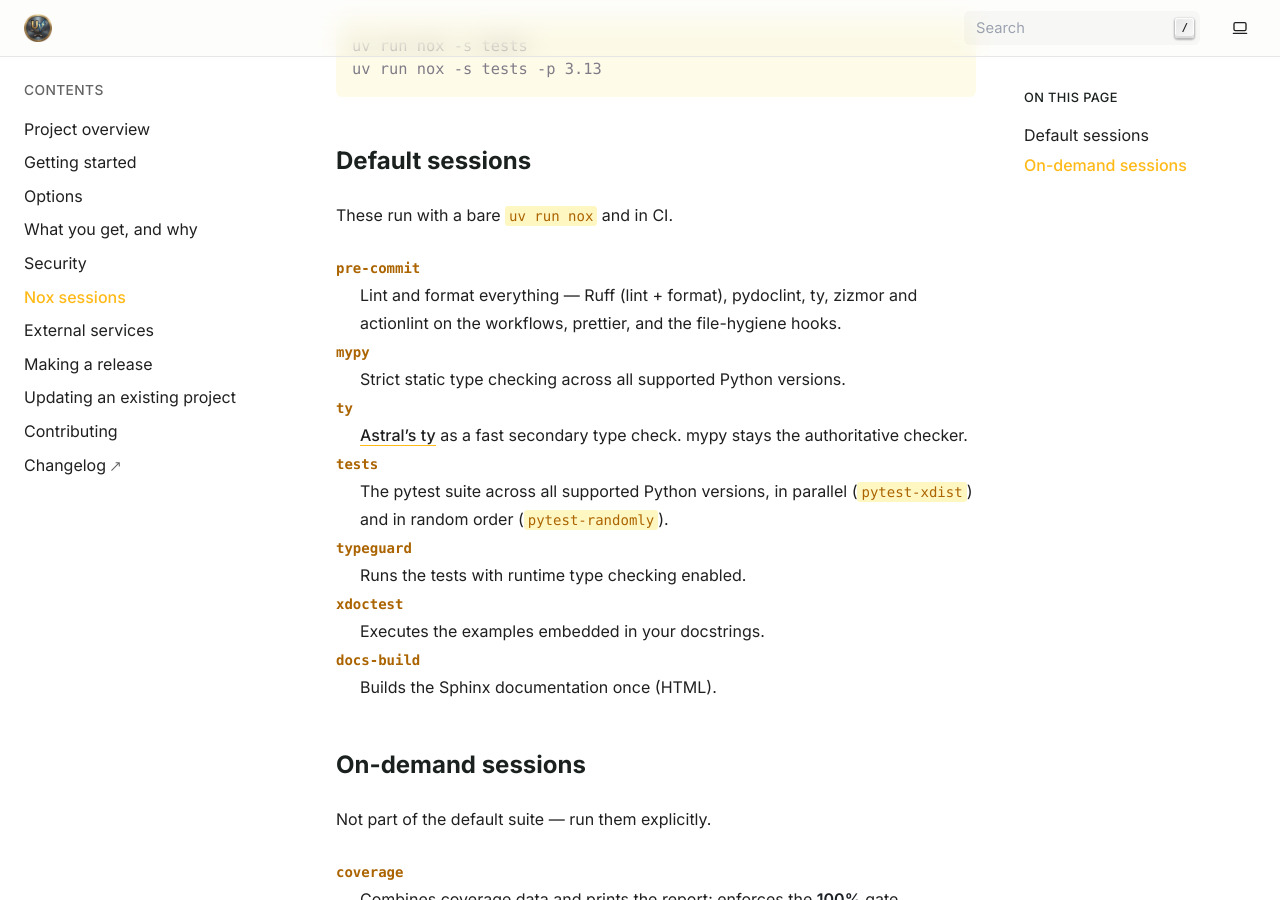
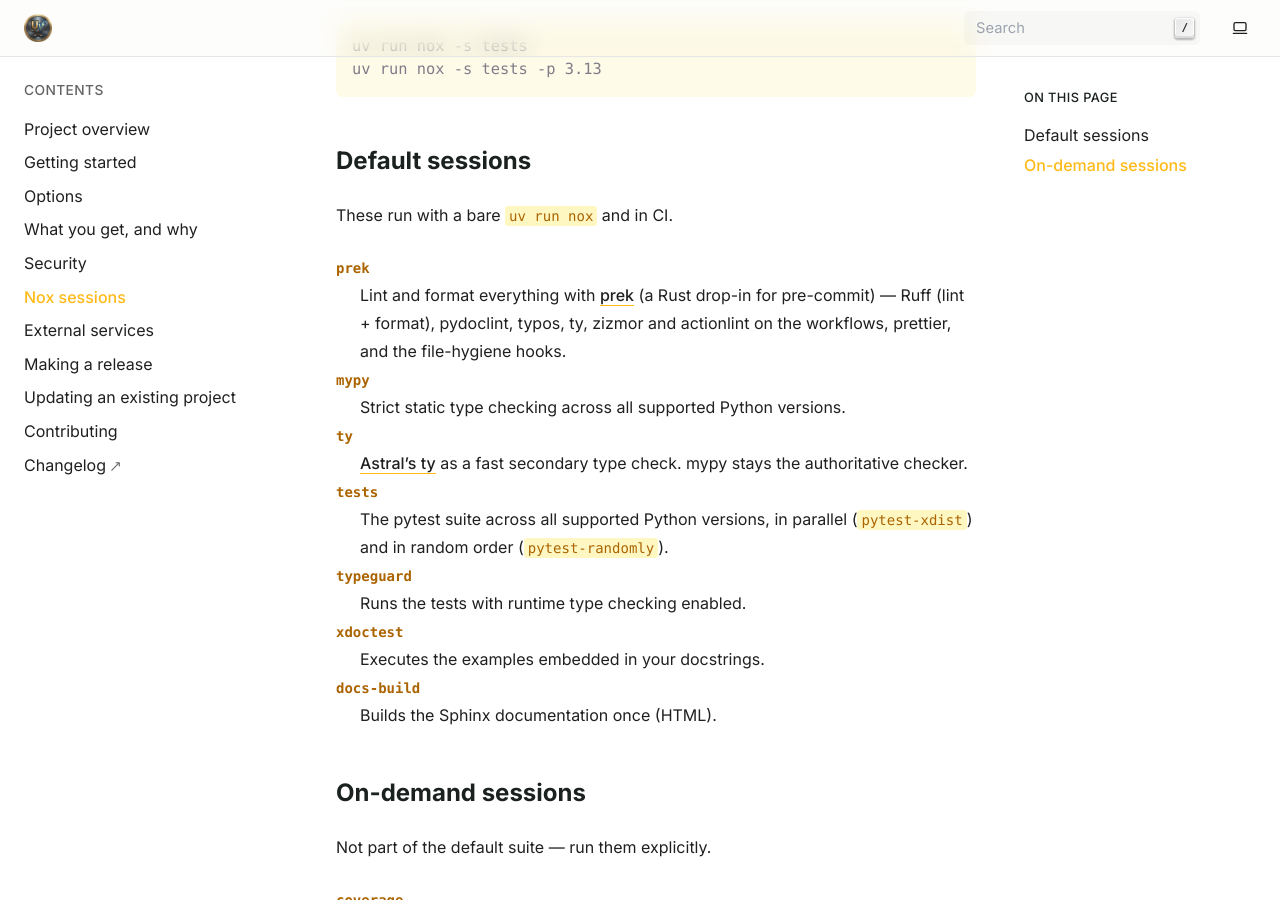
Before and after one commit to bosd/uv-forge, a Sphinx documentation site: the page built from docs/nox-sessions.md, in a window 1280 px wide and 900 px high, scrolled down 486 px. Built offline with Sphinx 7.4.7, drawn with Linux system fonts in a browser that asks for light colours.

Commit message:
Use uv_build, prek and typos in generated projects
- extension=none builds with uv_build (uv's Rust backend) instead of hatchling.
- PEP 639 license metadata (SPDX string + license-files) so LICENSE ships in
  sdist and wheel; GPL-3.0 maps to the SPDX id GPL-3.0-only. mypyc path
  needs setuptools>=77 for this.
- prek replaces pre-commit (same .pre-commit-config.yaml): nox session,
  CI matrix and cache renamed to prek.
- typos spell-check hook (uv.lock excluded).
- Docs, README and template tests updated; CI generate job runs nox -s prek.

```diff
--- a/docs/nox-sessions.md
+++ b/docs/nox-sessions.md
@@ -24,8 +24,9 @@ uv run nox -s tests -p 3.13
 
 These run with a bare `uv run nox` and in CI.
 
-`pre-commit`
-: Lint and format everything — Ruff (lint + format), pydoclint, ty, zizmor and actionlint on the
+`prek`
+: Lint and format everything with [prek](https://github.com/j178/prek) (a Rust drop-in for
+pre-commit) — Ruff (lint + format), pydoclint, typos, ty, zizmor and actionlint on the
 workflows, prettier, and the file-hygiene hooks.
 
 `mypy`
```
Also changed, not shown: README.md (+2 -2 lines), docs/getting-started.md (+1 -1 lines), docs/options.md (+1 -1 lines), docs/overview.md (+1 -1 lines), docs/whats-included.md (+1 -1 lines), 8 other files.
